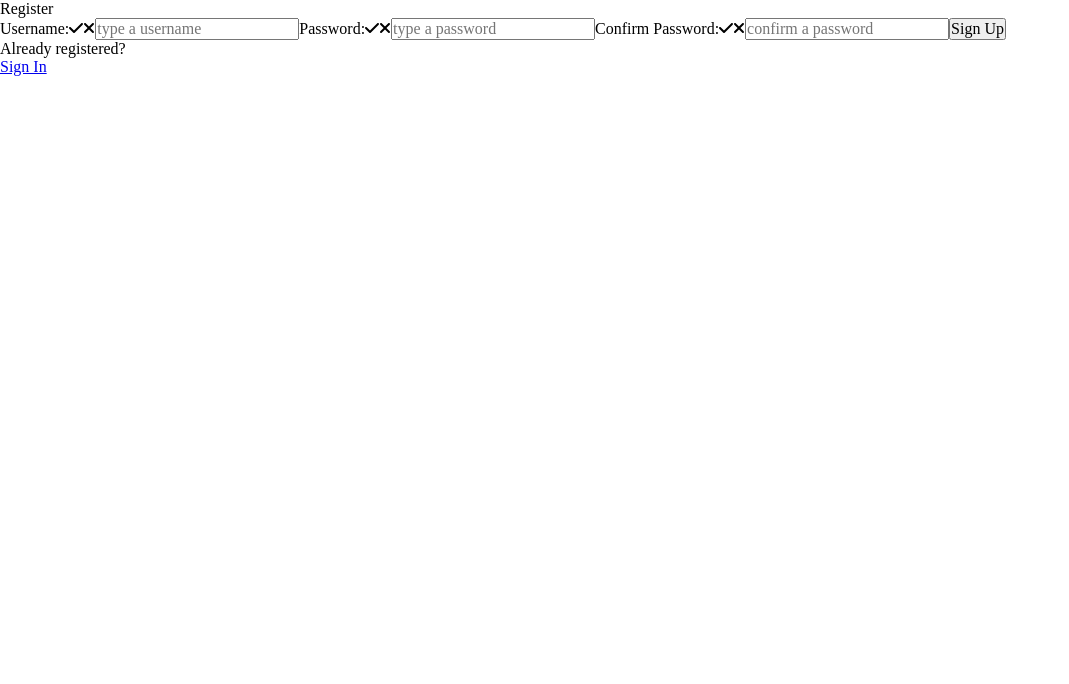
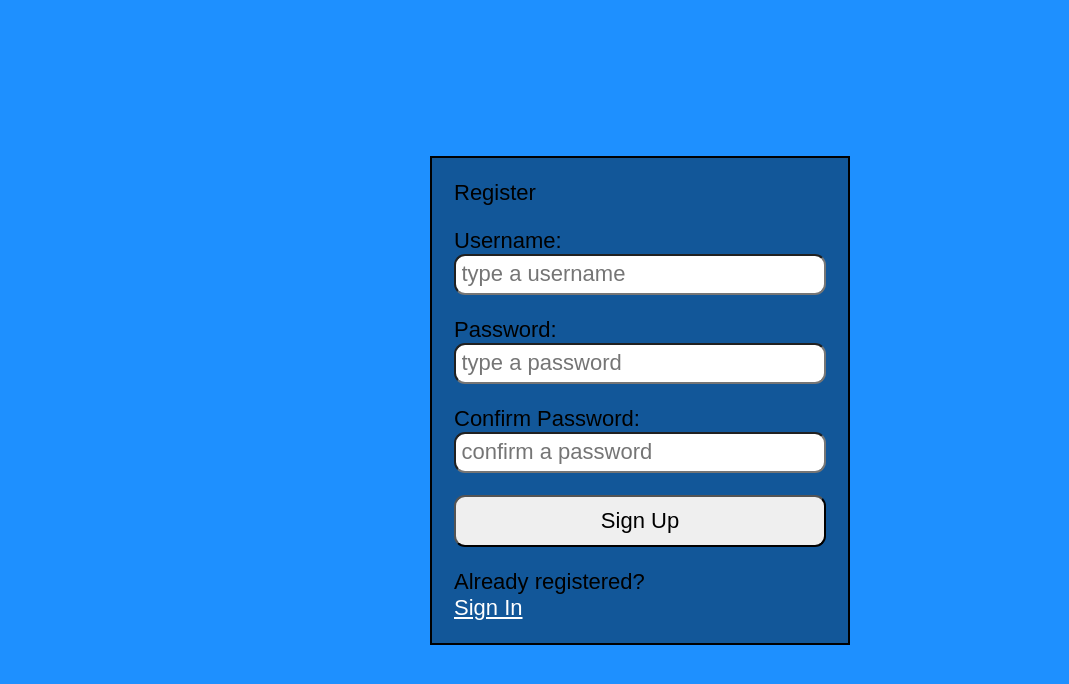
Before and after one commit to ZulfiPy/myReactAuthForm, a React (Create React App) app: page / in a window 1280 px wide. Shown: the top 684 px of the page, without its empty margins (0-1069 px from the left). Built offline with nearby package versions, Linux system fonts and the light colour scheme.

Commit message:
register form stylings added

```diff
--- a/src/index.css
+++ b/src/index.css
@@ -1,11 +1,15 @@
-*, *::before, *::after {
+/* basic CSS reset */
+
+*,
+*::before,
+*::after {
     box-sizing: border-box;
 }
 
 * {
     margin: 0;
     padding: 0;
-    font:inherit;
+    font: inherit;
 }
 
 html {
@@ -16,7 +20,92 @@ body {
     min-height: 100vh;
 }
 
-img, picture, svg, video {
+img,
+picture,
+svg,
+video {
     display: block;
     max-width: 100%;
 }
+
+h1,
+h2,
+h3,
+h4,
+h5,
+h6 {
+    text-wrap: balance;
+}
+
+/* my CSS styles */
+
+html {
+    font-family: 'Nutino', sans-serif;
+    font-size: 22px;
+    background-color: dodgerblue;
+}
+
+.App {
+    display: flex;
+    flex-direction: column;
+    align-items: center;
+    min-height: 100vh;
+    justify-content: center;
+    padding: 1rem 0.5rem;
+}
+
+section {
+    width: 100%;
+    max-width: 420px;
+    min-height: 400px;
+    display: flex;
+    flex-direction: column;
+    justify-content: flex-start;
+    padding: 1rem;
+    background-color: rgba(0, 0, 0, 0.4);
+    border: 2px solid;
+}
+
+form {
+    display: flex;
+    flex-direction: column;
+    justify-content: space-evenly;
+    flex-grow: 1;
+    padding-bottom: 1rem;
+}
+
+a,
+a:visited {
+    color: #fff;
+}
+
+input[type="text"],
+input[type="password"],
+button,
+textarea {
+    padding: 0.25rem;
+    border-radius: 0.5rem;
+}
+
+label,
+button {
+    margin-top: 1rem;
+}
+
+button {
+    padding: 0.5rem;
+}
+
+.hide {
+    display: none;
+}
+
+.valid {
+    color: limegreen;
+    margin-left: 0.25rem;
+}
+
+.invalid {
+    color: red;
+    margin-left: 0.25rem;
+}
```
